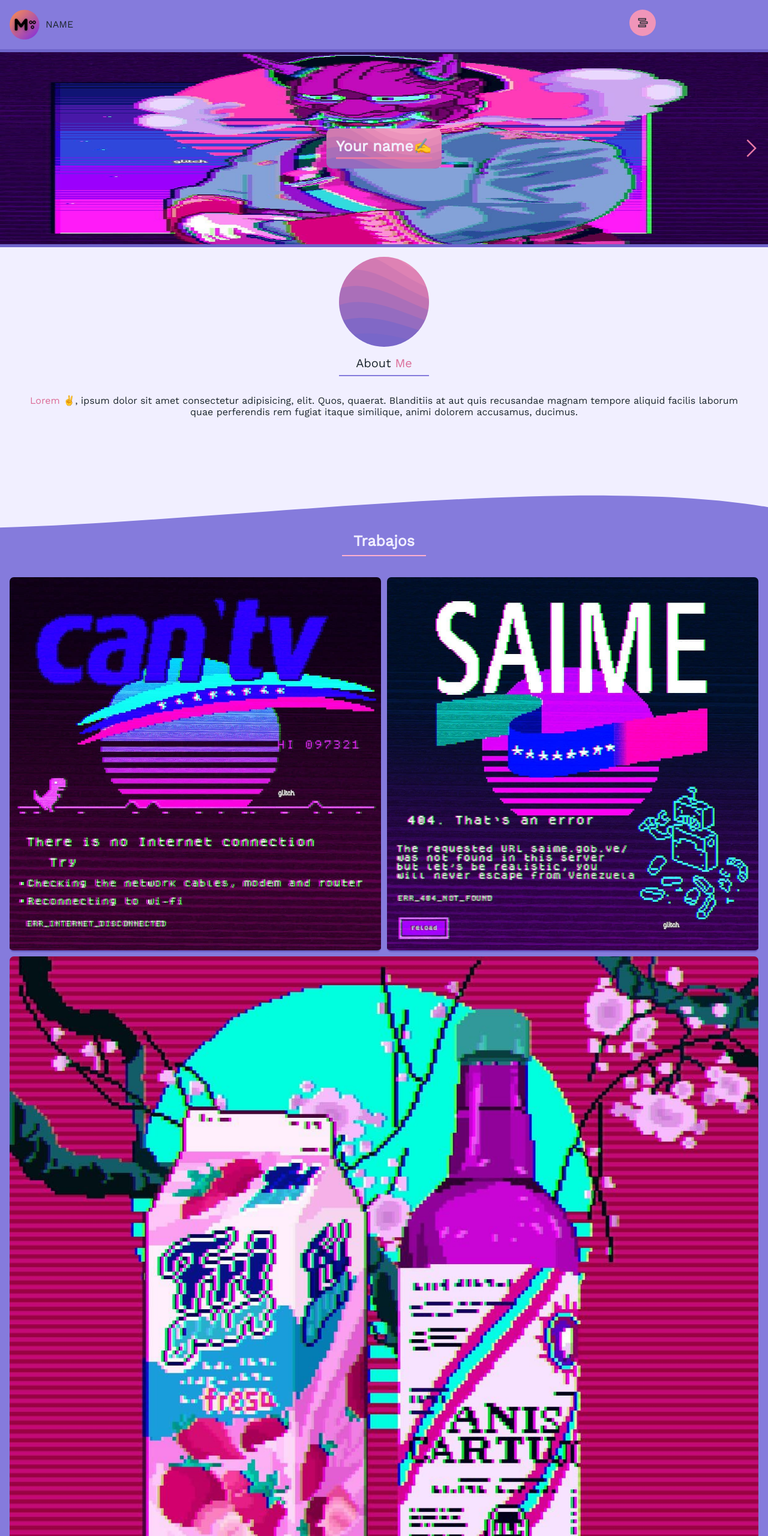
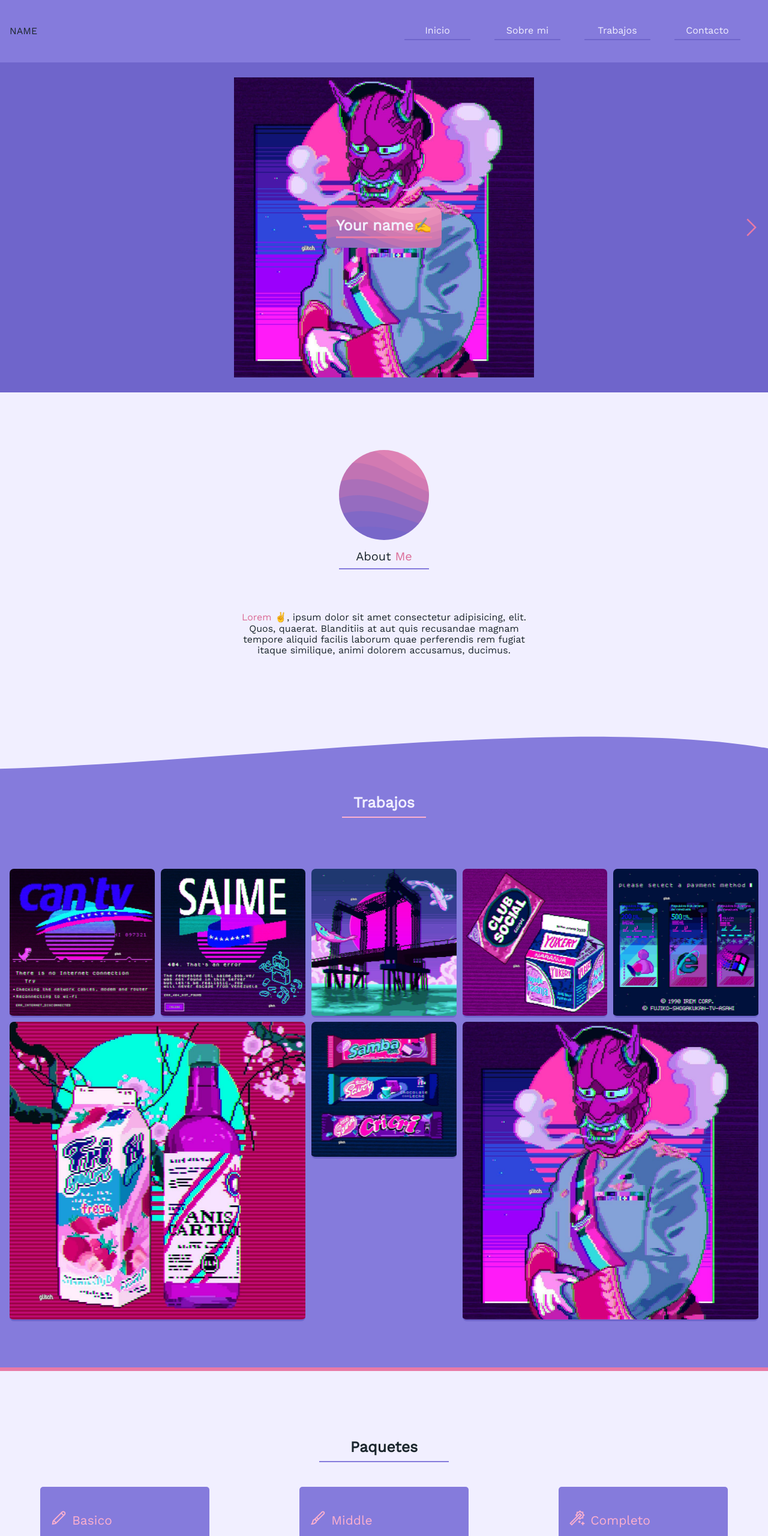
Before and after one commit to mendoza000/diseniador-portafolio, a plain HTML site: page index.html in a window 1280 px wide. Shown: the top 2560 px of the page at 60% size. Drawn offline with nearby package versions, Linux system fonts and the light colour scheme.

Commit message:
responsive+

```diff
--- a/css/style.css
+++ b/css/style.css
@@ -23,6 +23,9 @@
 	color: var(--color-text);
 	font-family: 'Work Sans', sans-serif;
 }
+html{
+	scroll-behavior: smooth;
+}
 /*etiquitas*/
 .cs{
 	color: var(--color-secondary-xo);
@@ -40,7 +43,7 @@
 	display: flex;
 	background-color: var(--color-primary);
 	padding: 1em;
-
+	align-items: center;
 }
 .nav_list{
 	display: flex;
@@ -68,6 +71,10 @@
 	padding: 5px;
 	color: var(--color-bg);
 	width: 100px;
+}
+.list_item a{
+	text-decoration: none;
+	color: inherit;
 }
 .nav_logo{
 	height: 50px;
@@ -207,6 +214,7 @@
 	grid-gap: 10px;
 	padding: 1em;
 	border-bottom: 6px solid var(--color-secondary);
+	padding-bottom: 5em;
 }
 .gallery img{
 	width: 100%;
@@ -240,8 +248,10 @@
 	width: 140px;
 	margin-right: auto;
 	margin-left: auto;
-	margin-bottom: 1em;
+	margin-bottom: 3em;
 	padding-bottom: 8px;
+	margin-top: 1em;
+
 }
 /*paquetes*/
 .paquetes{
@@ -249,6 +259,9 @@
 	grid-template-columns: repeat(1, 1fr);
 	grid-template-rows: repeat(4, auto);
 	grid-gap: 1em;
+	padding-bottom: 7em;
+	padding-top: 5em;
+	border-bottom: 3px solid var(--color-secondary);
 }
 .pa_card{
 	background-color: var(--color-primary);
@@ -282,7 +295,9 @@
 
 /*contactos*/
 .contact{
- padding-bottom: 2em;
+ 	padding-bottom: 7em;
+ 	padding-top: 5em;
+
 }
 .contact_title,
 .paquetes_title{
@@ -350,3 +365,140 @@
 	padding-top: 10px;
 	font-size: 10px;
 }
+
+/*620*/
+
+@media screen and (min-width: 600px){
+	.show_menu{
+		left: 90%;
+	}
+	.slider{
+		height: 550px;
+	}
+	.slider_img{
+		height: 90%;
+		object-fit: contain;
+	}
+
+	.gallery{
+		grid-template-columns: repeat(3, 1fr);
+	}
+	.gallery_title{
+		grid-column-end: 4;
+	}
+	.img7{
+		grid-column-end: 4;
+		grid-column-start: 2;
+		grid-row-start: 5;
+		grid-row-end: 7;
+	}
+
+	.paquetes{
+
+		grid-template-columns: repeat(2, auto);
+		grid-template-rows: repeat(2, auto);
+		grid-gap: 1em;
+	}
+	.title_middle{
+		grid-column-end: 3;
+		grid-column-start: 1;
+	}
+	.card_middle{
+		grid-column-end: 3;
+		grid-column-start: 1;
+	}
+
+	.contact_content{
+		grid-template-columns: repeat(3, auto);
+		grid-template-rows: repeat(1, auto);
+		grid-gap: 2em;
+	}
+
+}
+
+@media screen and (min-width: 760px){
+	.nav_list{
+		flex-direction: row;
+		padding: 1px 0;
+		margin: auto;
+		margin-right: 10px;
+		height: auto;
+		width: auto;
+		position: relative;
+		justify-content: center;
+		align-items: center;
+		left: 0;
+		transition: all 1s;
+		top: 0;
+		z-index: 200;
+		background-color: transparent;
+	}
+	.show_menu{
+		display: none;
+	}
+}
+
+@media screen and (min-width: 1000px){
+	.slider_img{
+		height: 500px;
+	}
+	.svg{
+		height: 140px;
+	}
+
+	.gallery{
+		grid-template-columns: repeat(4, 1fr);
+	}
+	.gallery_title{
+		grid-column-end: 5;
+	}
+
+	.img7{
+		grid-column-end: 5;
+		grid-column-start: 3;
+		grid-row-start: 4;
+		grid-row-end: 6;
+	}
+
+	.paquetes{
+
+		grid-template-columns: repeat(3, auto);
+		grid-template-rows: repeat(1, auto);
+		grid-gap: 1em;
+	}
+	.title_middle{
+		grid-column-end: 4;
+		grid-column-start: 1;
+	}
+	.card_middle{
+		grid-column-end: initial;
+		grid-column-start: initial;
+	}
+
+	.nav_logo{
+		display: none;
+	}
+}
+
+@media screen and (min-width: 1200px){
+	.gallery{
+		grid-template-columns: repeat(5, 1fr);
+	}
+	.gallery_title{
+		grid-column-end: 6;
+	}
+	.img7{
+		grid-column-end: 6;
+		grid-column-start: 4;
+		grid-row-start: 3;
+		grid-row-end: 5;
+	}
+	.about_text{
+	width: 500px;
+	margin: auto;
+	}
+	.about{
+		padding-bottom: 5em;
+		padding-top: 5em;
+	}
+}
--- a/index.html
+++ b/index.html
@@ -20,10 +20,11 @@
 
 			<a class="show_menu" onclick="showMenu()"><i class=" menu_icon las la-stream"></i></a>
 			<ul class="nav_list" id="nav_list">
-				<li class="list_item">Inicio</li>
-				<li class="list_item">Sobre mi</li>
-				<li class="list_item">Trabajos</li>
-				<li class="list_item">Contacto</li>
+				<li class="list_item"><a href="#">Inicio</a></li>
+				<li class="list_item"><a href="#about">Sobre mi</a></li>
+				<li class="list_item"><a href="#trabajos">Trabajos</a></li>
+				<!-- <li class="list_item"><a href="#paquetes">Paquetes</a></li> -->
+				<li class="list_item"><a href="#contactos">Contacto</a></li>
 			</ul>
 		</nav>
 
@@ -42,7 +43,7 @@
 	</header>
 
 	<div class="container">
-		<div class="about">
+		<div class="about" id="about">
 			<div class="about1">
 				<div class="circle"></div>
 				<span class="about_title">About <span class="cs">Me</span></span>
@@ -50,12 +51,12 @@
 			<p class="about_text"><span class="cs">Lorem</span> ✌, ipsum dolor sit amet consectetur adipisicing, elit. Quos, quaerat. Blanditiis at aut quis recusandae magnam tempore aliquid facilis laborum quae perferendis rem fugiat itaque similique, animi dolorem accusamus, ducimus.</p>
 		</div>
 
-		<div style="height: 150px; overflow: hidden; margin-top: -100px;" >
+		<div style="height: 140px; overflow: hidden; margin-top: -100px; margin-bottom: -1px;">
 			<svg viewBox="0 0 500 150" preserveAspectRatio="none" style="height: 70px; width: 100%; position: relative; top: 80px;">
 				<path d="M-0.27,122.86 C147.01,100.16 377.82,-68.58 500.00,49.98 L500.00,150.00 L-7.05,156.41 Z" style="stroke: none; fill: #857bdc;"></path>
 			</svg>
 		</div>
-		<div class="gallery">
+		<div class="gallery" id="trabajos">
 			<span class="gallery_title">Trabajos</span>
 			<img src="img/img1.jpg" alt="">
 			<img src="img/img2.jpg" alt="">
@@ -67,8 +68,8 @@
 			<img src="img/slider3.jpg" alt="">
 		</div>
 
-		<div class="paquetes">
-			<span class="paquetes_title">Paquetes</span>
+		<div class="paquetes" id="paquetes">
+			<span class="paquetes_title title_middle">Paquetes</span>
 			<div class="pa_card">
 				<p class="card_title"><i class="card_icon las la-pen"></i> Basico</p>
 				<p class="card_text">Lorem, ipsum dolor, sit amet consectetur adipisicing elit. Culpa incidunt, praesentium suscipit non in repellat! Natus non tempore laudantium facere.</p>
@@ -81,14 +82,14 @@
 				<span class="price">20$</span>
 			</div>
 
-			<div class="pa_card">
+			<div class="pa_card card_middle">
 				<p class="card_title"><i class="card_icon las la-magic"></i> Completo</p>
 				<p class="card_text">Lorem ipsum, dolor sit amet consectetur adipisicing elit. Repellat officia accusamus itaque voluptates tempora saepe iusto, impedit possimus ad doloribus.</p>
 				<span class="price">50$</span>
 			</div>
 		</div>
 
-		<div class="contact">
+		<div class="contact" id="contactos">
 			<p class="contact_title">Contactos</p>
 			<div class="contact_content">
 				<a href="https://twitter.com" class="contact_btn" target="_blank"><i class="lab la-twitter contact_icon"></i>Twitter</a>
```
